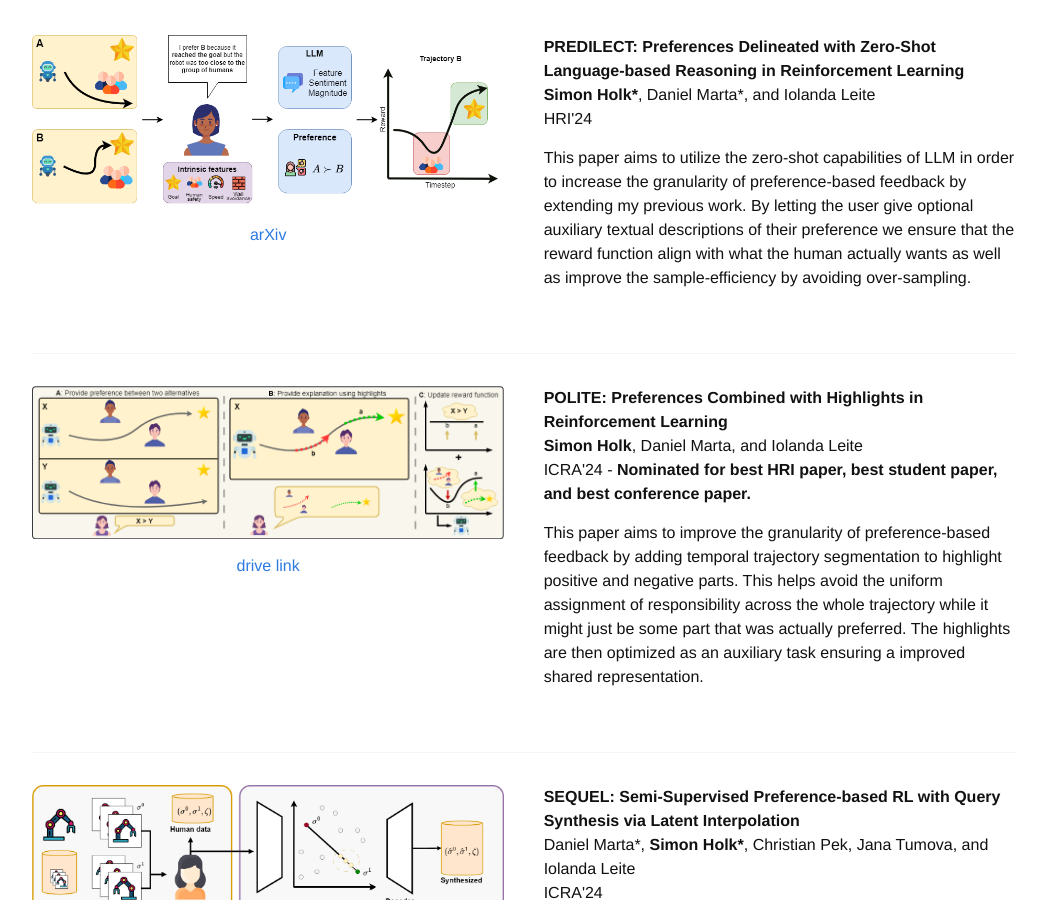
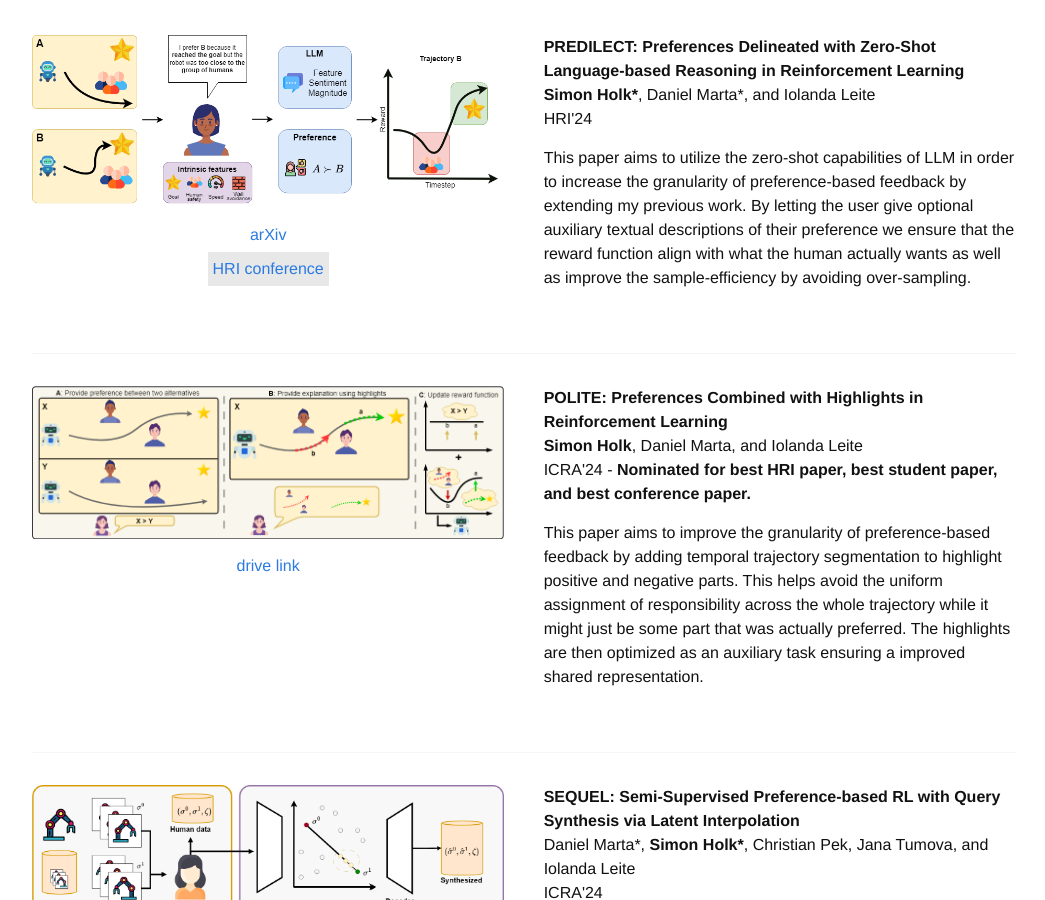
Before and after one commit to holken/holken.github.io, a Jekyll site: the page built from research.html, in a window 1280 px wide and 900 px high, scrolled down 446 px. Shown: the whole window, without its empty margins (116-1161 px from the left). Built offline with Jekyll 4.4.1, drawn with Linux system fonts in a browser that asks for light colours; nearby versions of some CDN libraries; some web fonts are replaced; a style sheet for code colours, icons or effects is not loaded.

```diff
--- a/research.html
+++ b/research.html
@@ -20,6 +20,9 @@ title: "Research Overview"
       <table>
         <tr>
           <td><a href="https://arxiv.org/abs/2402.15420">arXiv</a></td>
+        </tr>
+        <tr>
+          <td><a href="https://dl.acm.org/doi/10.1145/3610977.3634970">HRI conference</a></td>
         </tr>
       </table>
     </div>
@@ -45,7 +48,7 @@ title: "Research Overview"
     <img style="margin-top:0em" src="/images/research/POLITE1.png">
     <table>
       <tr>
-        <td><a href="https://drive.google.com/file/d/1B14WT2x-a9U7segSWcwwP2LcdXaQrCCM/view?usp=sharing">drive link</a></td>
+        <td><a href="https://drive.google.com/file/d/1NF8Bs9UgosgwPE6GiA3zivs8StHQ5fJj/view?usp=sharing">drive link</a></td>
       </tr>
     </table>
   </div>
```
